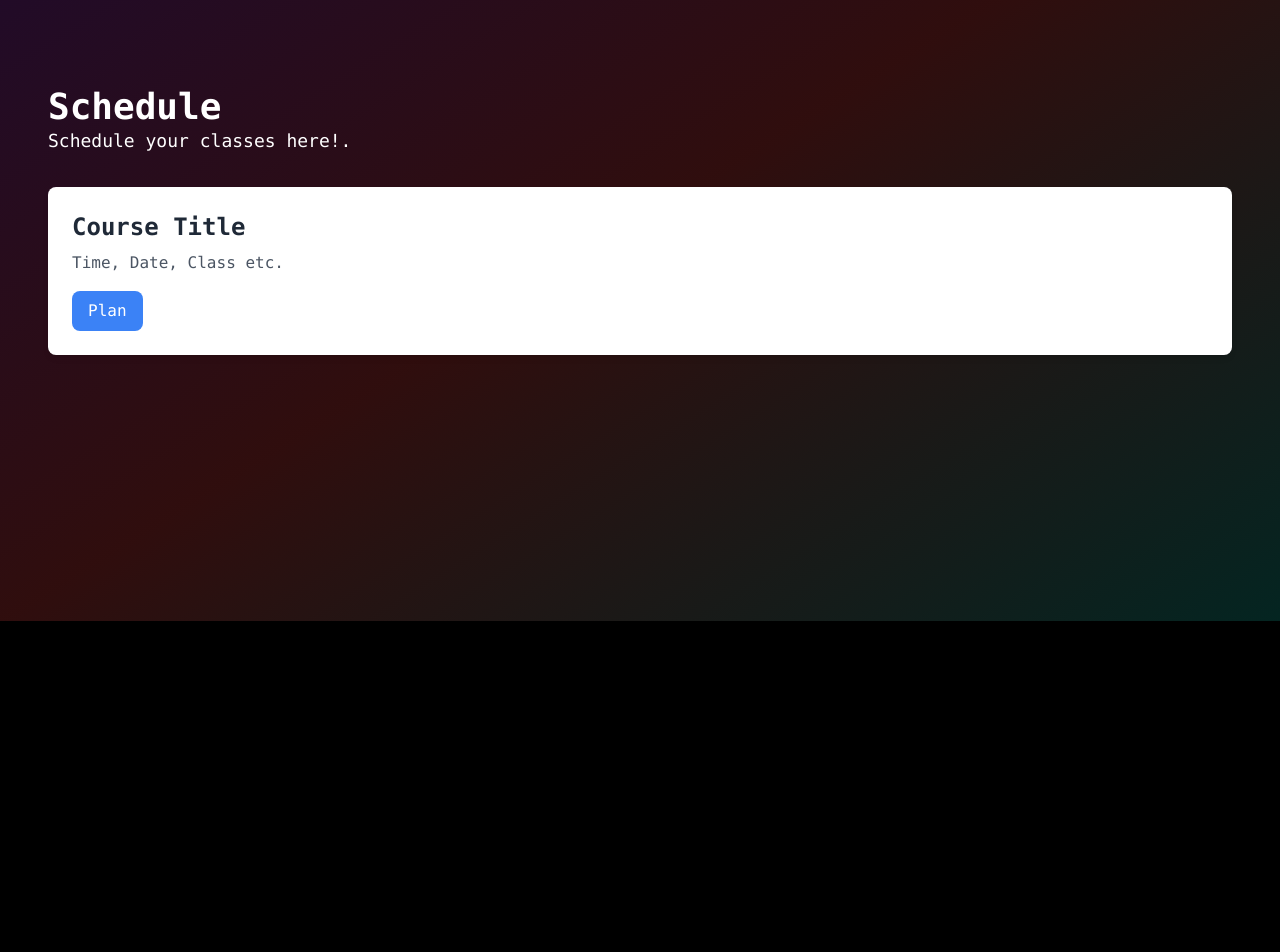
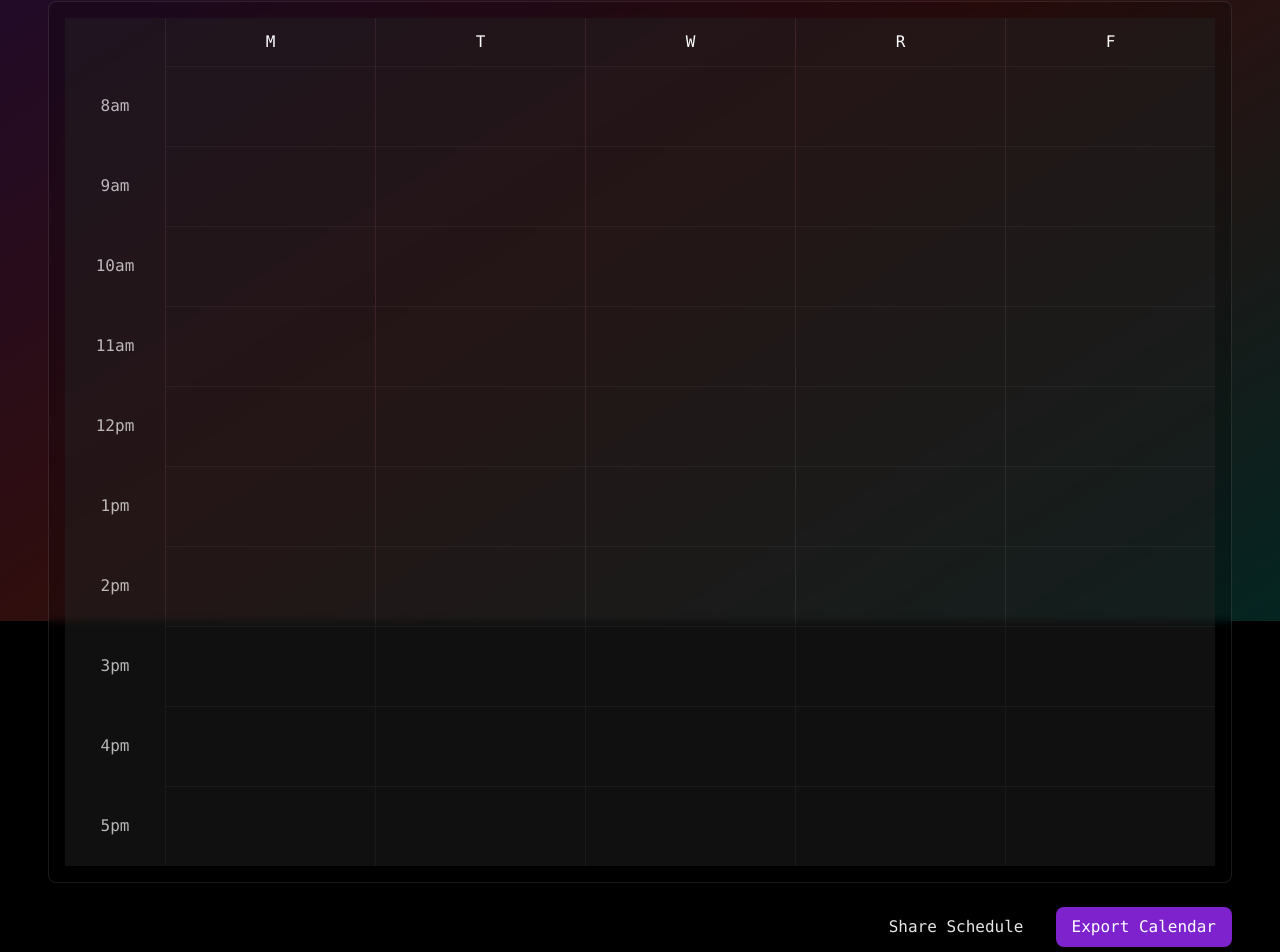
Before and after one commit to naviadepu/Binder, a Next.js app: page /schedule in a window 1280 px wide. Shown: the part 179-1131 px from the top of the page. Before the commit the page ends 800 px from the top, so only its background shows below. Built offline with nearby package versions, Linux system fonts and the light colour scheme.

Commit message:
schedule changes

```diff
--- a/app/schedule/page.tsx
+++ b/app/schedule/page.tsx
@@ -1,25 +1,55 @@
 import React from 'react'
 
-function Page() {
+export default function Schedule() {
+  const timeSlots = [
+    "8am", "9am", "10am", "11am", "12pm",
+    "1pm", "2pm", "3pm", "4pm", "5pm"
+  ];
+  const days = ["M", "T", "W", "R", "F"];
+
   return (
-    <div className= "font-poppins flex-grow p-6">
-      <header className="mb-8">
-        <h1 className="text-4xl font-bold">Schedule</h1>
-        <p className="text-lg">Schedule your classes here!.</p>
-      </header>
+    <div className="min-h-screen pt-24 pb-6 px-6 font-poppins overflow-y-auto">
+      <h1 className="text-4xl font-bold text-white mb-1">Schedule</h1>
+      <p className="text-white/70 mb-4">Your approved course schedule</p>
 
-      <main className="flex flex-col gap-6">
-        {/* Example Course Card */}
-        <div className="bg-white p-6 rounded-lg shadow-md">
-          <h2 className="text-2xl font-semibold text-gray-800">Course Title</h2>
-          <p className="text-gray-600 mt-2">Time, Date, Class etc. </p>
-          <button className="mt-4 px-4 py-2 bg-blue-500 text-white rounded-lg">Plan</button>
+      <div className="bg-black/20 rounded-lg p-4 backdrop-blur-sm border border-white/10">
+        {/* Schedule Grid */}
+        <div className="grid grid-cols-[100px_repeat(5,1fr)] gap-[1px] bg-white/10">
+          {/* Time Column */}
+          <div className="bg-black/40">
+            <div className="h-12"></div> {/* Empty cell for header */}
+            {timeSlots.map((time) => (
+              <div key={time} className="h-20 flex items-center justify-center text-white/70">
+                {time}
+              </div>
+            ))}
+          </div>
+
+          {/* Days Columns */}
+          {days.map((day) => (
+            <div key={day} className="bg-black/40">
+              <div className="h-12 flex items-center justify-center text-white font-medium">
+                {day}
+              </div>
+              {timeSlots.map((time) => (
+                <div key={`${day}-${time}`} className="h-20 border-t border-white/5">
+                  {/* Course blocks will go here */}
+                </div>
+              ))}
+            </div>
+          ))}
         </div>
+      </div>
 
-        {/* Add more course cards as needed */}
-      </main>
+      {/* Controls */}
+      <div className="mt-6 flex justify-end gap-4">
+        <button className="px-4 py-2 text-white/90 hover:text-white hover:bg-white/10 rounded-lg transition-all">
+          Share Schedule
+        </button>
+        <button className="px-4 py-2 bg-purple-700 text-white rounded-lg hover:bg-purple-600 transition-all">
+          Export Calendar
+        </button>
+      </div>
     </div>
-  )
+  );
 }
-
-export default Page
```
